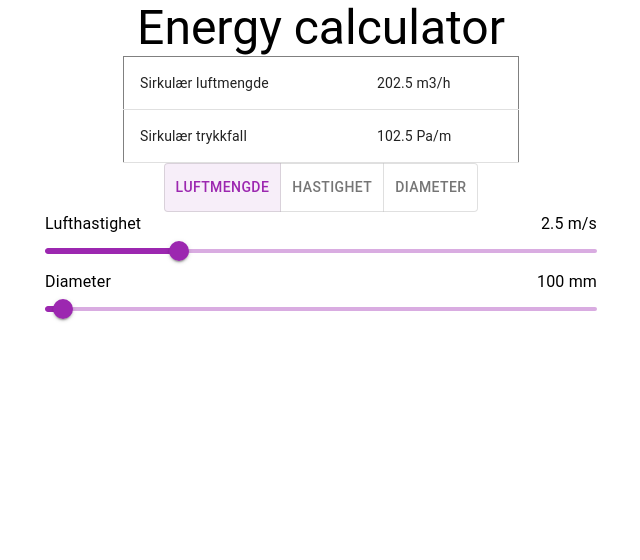
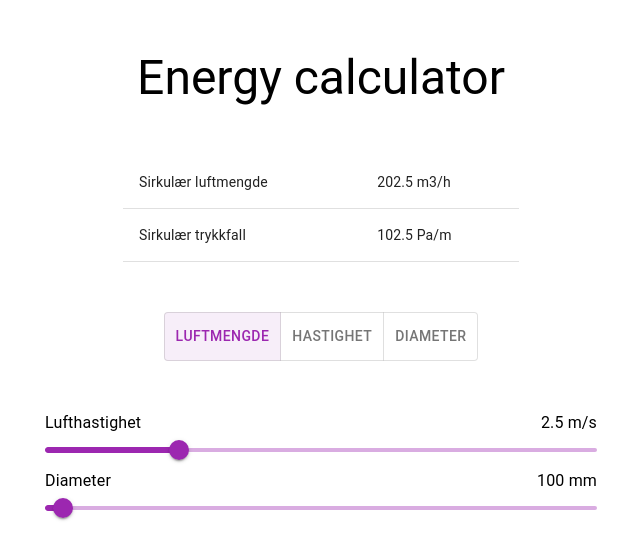
Before and after one commit to davemarong/energy_calc, a React (Create React App) app: page / in a window 1280 px wide. Shown: the top 560 px of the page, without its empty margins (319-959 px from the left). Built offline with nearby package versions, Linux system fonts and the light colour scheme.

Commit message:
Trying out different fonts

```diff
--- a/public/index.html
+++ b/public/index.html
@@ -9,7 +9,12 @@
       name="description"
       content="Web site created using create-react-app"
     />
-
+    <link rel="preconnect" href="https://fonts.googleapis.com" />
+    <link rel="preconnect" href="https://fonts.gstatic.com" crossorigin />
+    <link
+      href="https://fonts.googleapis.com/css2?family=Montserrat:wght@200;300;400&display=swap"
+      rel="stylesheet"
+    />
     <title>Energy calculator</title>
   </head>
   <body>
--- a/src/App.css
+++ b/src/App.css
@@ -1,7 +1,12 @@
+@import url("https://fonts.googleapis.com/css2?family=Montserrat:wght@200;300;400&display=swap");
+
 .App {
   text-align: center;
 }
-
+body {
+  font-family: "Montserrat", sans-serif !important;
+  /* background-color: #61dafb; */
+}
 .App-logo {
   height: 40vmin;
   pointer-events: none;
--- a/src/App.js
+++ b/src/App.js
@@ -13,6 +13,9 @@ import { sirkulær_luftmengde_sliderData } from "./formulaData/SliderData";
 import { sirkulær_luftmengde_link } from "./formulaData/FormulaFunctions";
 import { sirkulær_luftmengde_formula_values } from "./formulaData/FormulaValues";
 import { Filters } from "./components/Filters/Filters";
+
+// Styles
+import "./App.css";
 
 function App() {
   // STATE
--- a/src/components/DisplayResults/DisplayResults.js
+++ b/src/components/DisplayResults/DisplayResults.js
@@ -34,7 +34,7 @@ export const DisplayResults = ({ formulaValues, formulaFunctions }) => {
         <TableBody>
           {result.map((item) => {
             return (
-              <TableRow style={{ border: "1px solid grey" }} key={item.label}>
+              <TableRow key={item.label}>
                 <TableCell>{item.label}</TableCell>
                 <TableCell>
                   {item.value} {item.metric}
--- a/src/components/Filters/Filters.js
+++ b/src/components/Filters/Filters.js
@@ -41,7 +41,7 @@ export const Filters = ({
   // Return
   return (
     <Container maxWidth="sm">
-      <Grid container justifyContent="center">
+      <Grid container justifyContent="center" style={{ margin: "50px 0" }}>
         <ToggleButtonGroup
           color="secondary"
           value={alignment}
--- a/src/components/Header/Header.js
+++ b/src/components/Header/Header.js
@@ -19,7 +19,7 @@ export const Header = ({ children, h, align = "center" }) => {
 
   // Return
   return (
-    <Typography align={align} variant={h}>
+    <Typography style={{ margin: 50 }} align={align} variant={h}>
       {children}
     </Typography>
   );
--- a/src/index.css
+++ b/src/index.css
@@ -1,13 +1,17 @@
+@import url("https://fonts.googleapis.com/css2?family=Montserrat:wght@200;300;400&display=swap");
+
 body {
   margin: 0;
-  font-family: -apple-system, BlinkMacSystemFont, 'Segoe UI', 'Roboto', 'Oxygen',
-    'Ubuntu', 'Cantarell', 'Fira Sans', 'Droid Sans', 'Helvetica Neue',
-    sans-serif;
+  /* font-family: -apple-system, BlinkMacSystemFont, "Segoe UI", "Roboto", "Oxygen",
+    "Ubuntu", "Cantarell", "Fira Sans", "Droid Sans", "Helvetica Neue",
+    sans-serif; */
+  font-family: "Montserrat", sans-serif;
+
   -webkit-font-smoothing: antialiased;
   -moz-osx-font-smoothing: grayscale;
 }
 
 code {
-  font-family: source-code-pro, Menlo, Monaco, Consolas, 'Courier New',
-    monospace;
+  /* font-family: source-code-pro, Menlo, Monaco, Consolas, "Courier New",
+    monospace; */
 }
```
